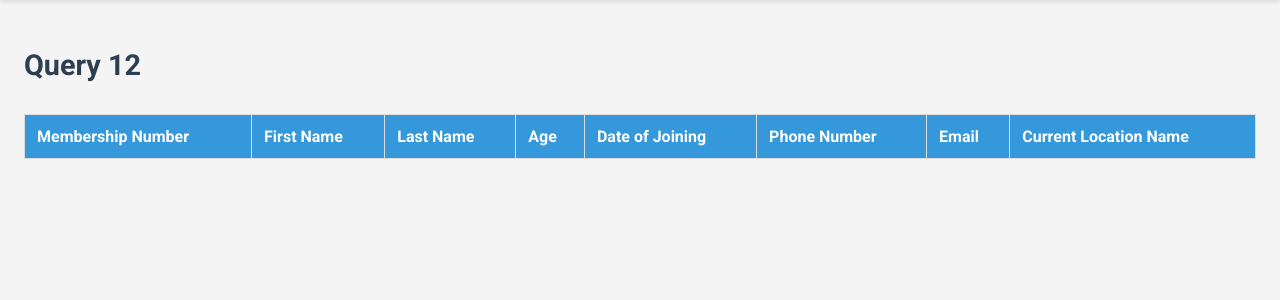
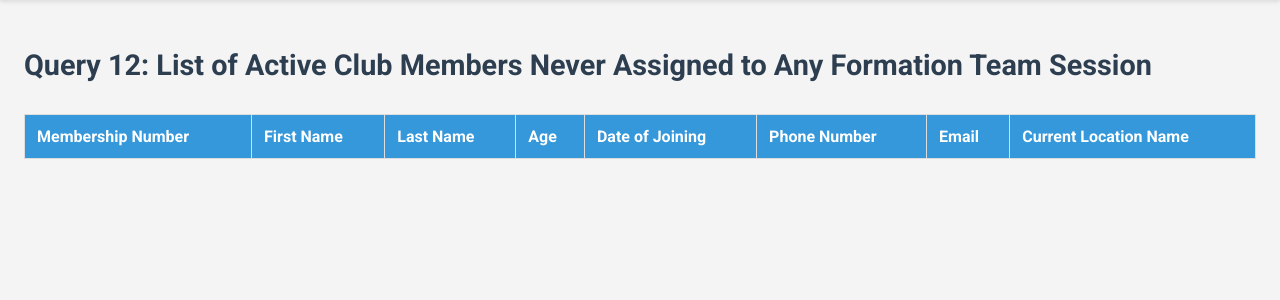
Before and after one commit to reamourad/Volleyball-sql, a PHP site: page /queries/query12.php in a window 1280 px wide. Shown: the part 119-419 px from the top of the page. Run offline with PHP 8.4, Linux system fonts and the light colour scheme; data that the repository does not hold is empty.

Commit message:
change title

```diff
--- a/queries/query12.php
+++ b/queries/query12.php
@@ -73,7 +73,7 @@
     <!-- Main Section -->
     <main>
         <div class="list-container">
-            <h2>Query 12</h2>
+            <h2>Query 12: List of Active Club Members Never Assigned to Any Formation Team Session</h2>
             <table class="data-table">
                 <thead>
                     <tr>
```
